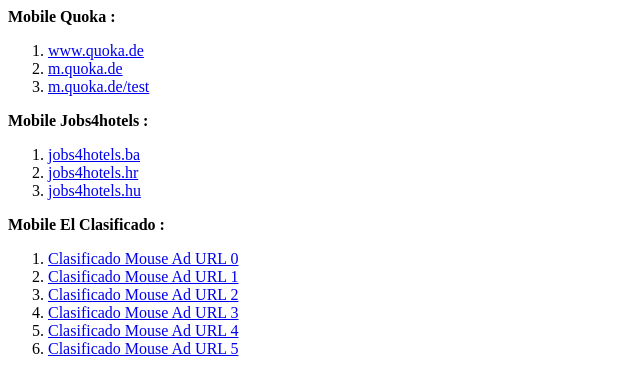
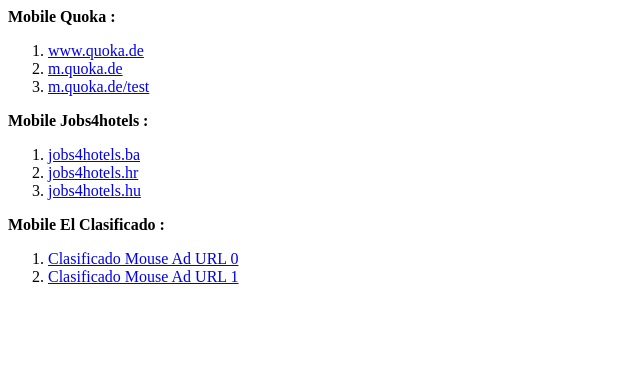
Before and after one commit to dhruv-russmediatech/dhruv-russmediatech.github.io, a plain HTML site: page index.html in a window 1280 px wide. Shown: the whole page, without its empty margins (0-640 px from the left). Drawn offline with Linux system fonts and the light colour scheme.

Commit message:
Update index.html

```diff
--- a/index.html
+++ b/index.html
@@ -23,10 +23,7 @@
 </p>
 
 <ol>
-	<li><a href="clasificado://ad_id?q=18266">Clasificado Mouse Ad URL 0</a></li>
-	<li><a href="clasificado://ad_id:18266">Clasificado Mouse Ad URL 1</a></li>
-	<li><a href="clasificado://ad_id=18266">Clasificado Mouse Ad URL 2</a></li>
-	<li><a href="http://clasificado/ad_id:18266">Clasificado Mouse Ad URL 3</a></li>
-	<li><a href="http://clasificado.com?ad_id=18266">Clasificado Mouse Ad URL 4</a></li>
-	<li><a href="http://www.clasificado.com?ad_id=18266">Clasificado Mouse Ad URL 5</a></li>
+
+	<li><a href="http://17.ec.sbr/redirect_test?q=clasificado://ad_id?q=18266">Clasificado Mouse Ad URL 0</a></li>
+	<li><a href="clasificado://ad_id?q=18266">Clasificado Mouse Ad URL 1</a></li>
 </ol>
```
